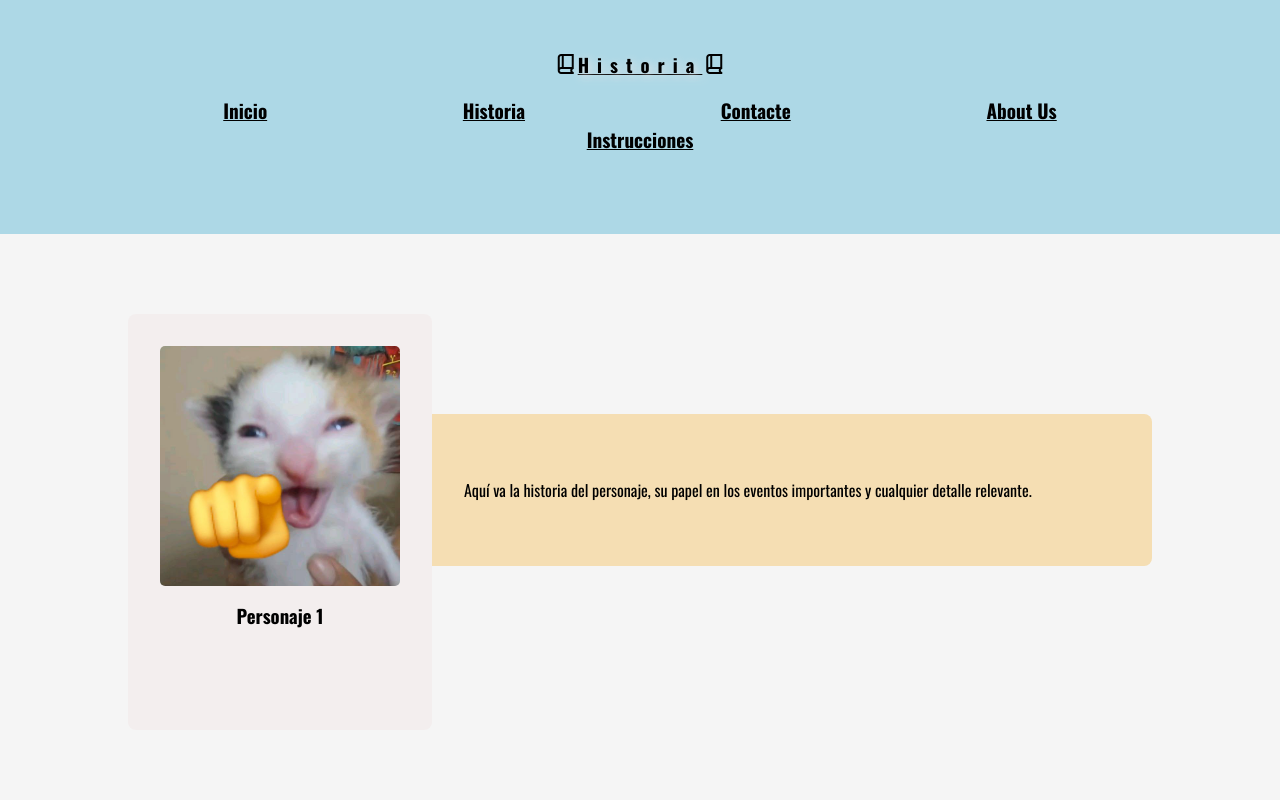
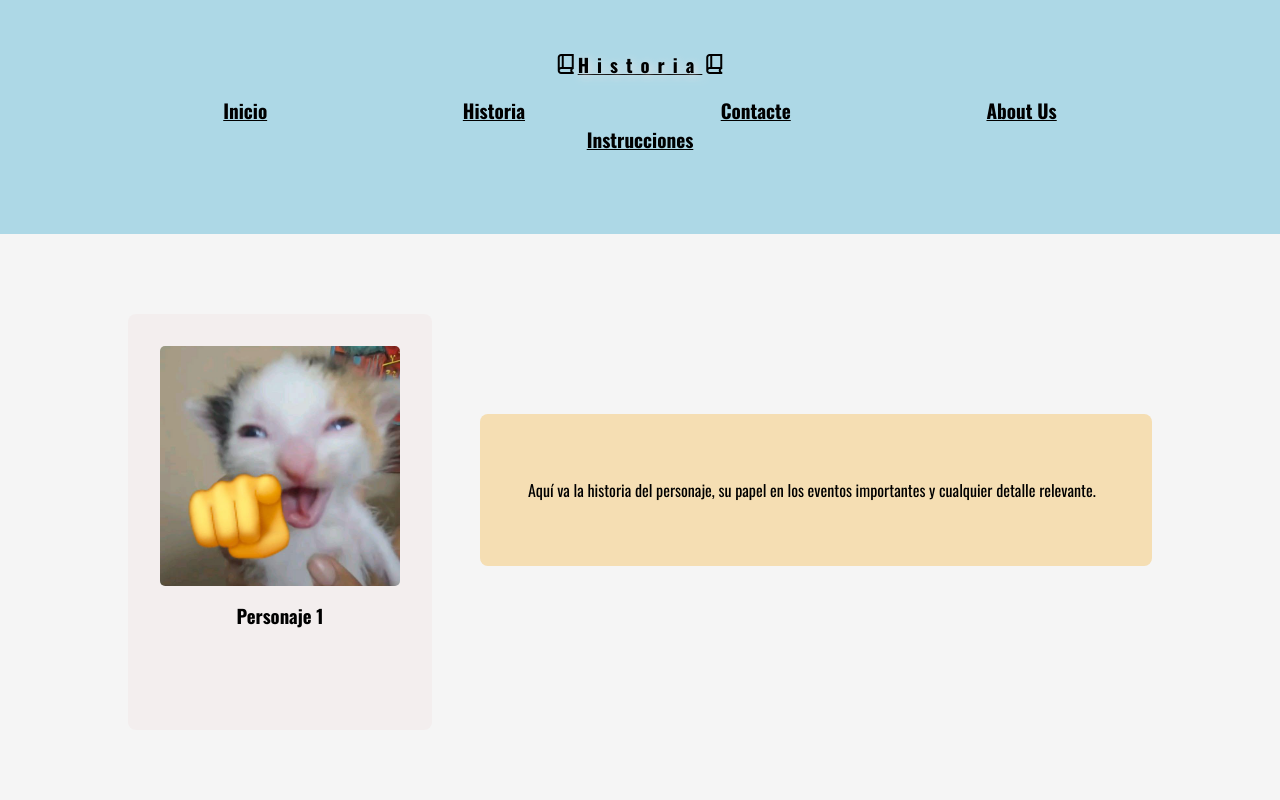
Before and after one commit to SergioAlbornoz7/Proyecto-1, a plain HTML site: page M4/historia.html in a window 1280 px wide. Shown: the top 800 px of the page. Drawn offline with nearby package versions, Linux system fonts and the light colour scheme.

Commit message:
Arreglo de la distancia que està presente entre la descripciòn y la imagen con animaciòn

```diff
--- a/M4/index.css
+++ b/M4/index.css
@@ -207,7 +207,7 @@
 .historia-conten{
   display: flex;
   align-items: center;
-  gap: 3rem;
+  gap: 7rem;
   margin-left: 10%;
   max-width: 80%;
 
```
